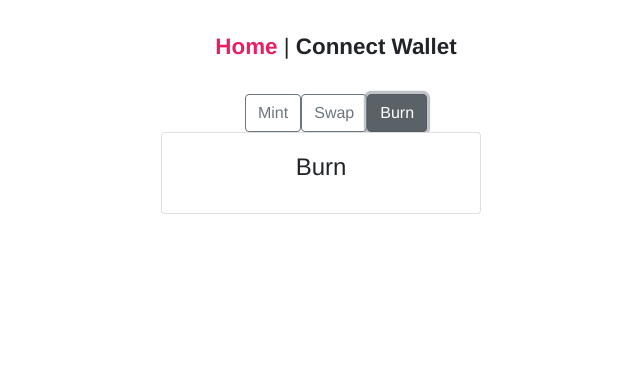
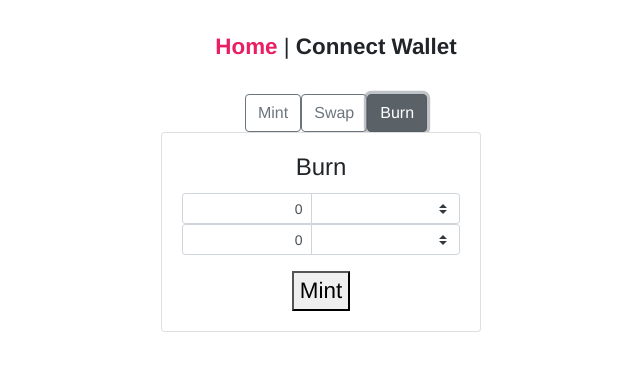
Before and after one commit to jcansdale/thorchain-synthetics-swap, a Vue app: page /#/ in a window 1280 px wide. Both pictures are taken after a click on the button "Burn". Shown: the top 370 px of the page, without its empty margins (304-944 px from the left). Built offline with nearby package versions, Linux system fonts and the light colour scheme; no server answers.

Commit message:
Fix getL1Assets, add burn framework

```diff
--- a/src/components/Burn.vue
+++ b/src/components/Burn.vue
@@ -6,7 +6,18 @@
       class="mb-2"
   >
     <b-card-text>
-
+      <b-card-text>
+        <b-input-group size="sm" >
+          <b-form-input value="100" @change="calcSwap(selectedX, selectedY)" v-model="synthXAmount" class="text-right"></b-form-input>
+          <b-form-select :options="synthAssetOptions" v-model="selectedX" @change="calcSwap(selectedX, selectedY)"/>
+        </b-input-group>
+        <b-input-group size="sm">
+          <b-form-input value="100" @change="calcSwap(selectedX, selectedY)" v-model="synthYAmount" class="text-right"></b-form-input>
+          <b-form-select :options="l1AssetOptions" v-model="selectedY" @change="calcSwap(selectedX, selectedY)"/>
+        </b-input-group>
+      </b-card-text>
+      <button v-on:click="mint" v-if="connected">Mint</button>
+      <button v-on:click="gotToConnect" v-if="!connected">Connect wallet</button>
     </b-card-text>
   </b-card>
 </template>
@@ -15,8 +26,14 @@
 import Synthetics from "@/mixins/Synthetics";
 import Wallet from "@/mixins/Wallet"
 import {Component , Mixins} from 'vue-property-decorator'
+import {mapGetters} from "vuex";
 
-@Component
+@Component({
+  computed: mapGetters({
+    synthAssetOptions : 'getSynthAssetOptions',
+    l1AssetOptions : 'getL1AssetOptions',
+  })
+})
 export default class Burn extends Mixins(Wallet, Synthetics) {
   selected: any;
 
--- a/src/store/index.ts
+++ b/src/store/index.ts
@@ -21,8 +21,13 @@ export default new Vuex.Store({
       }).sort((a, b) => (a.text > b.text) ? 1 : -1)
     },
     getL1AssetOptions: state => {
-      return state.assetOptions;
-    }
+      return state.assetOptions.map((asset: any) => {
+        return {
+          text: asset.asset,
+          value: asset.asset
+        }
+      }).sort((a, b) => (a.text > b.text) ? 1 : -1)
+    },
   },
   mutations: {
     setUserwallet(state, userwallet){
```
